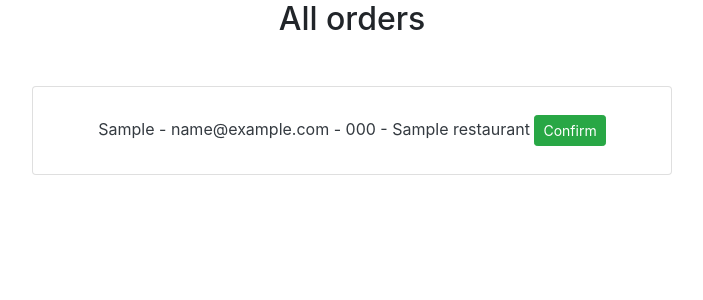
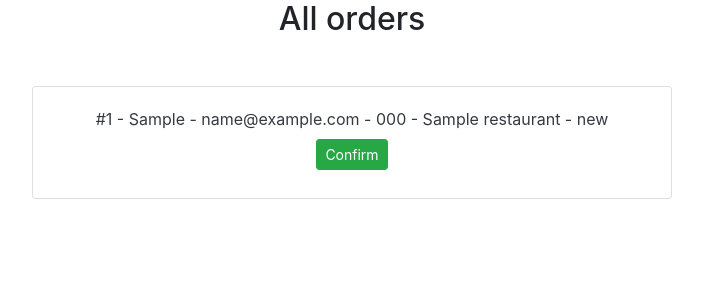
Before and after one commit to Jerome-Allgood/test_task, a Django app: page /preorders/ in a window 1280 px wide. Shown: the part 56-356 px from the top of the page, without its empty margins (288-991 px from the left). Run offline with Django 3.2, Linux system fonts and the light colour scheme; tables that the repository leaves empty hold one stand-in row (values such as "Sample post"); some libraries are stand-ins or nearby versions.

Commit message:
all_orders and all_reserves templates updated. Default value for status field in PreOrder model fixed. MyOrders and AllOrders view updated.

```diff
--- a/test_task/test_restaurants/models.py
+++ b/test_task/test_restaurants/models.py
@@ -69,7 +69,7 @@ class PreOrder(models.Model):
     user = models.ForeignKey(CustomUser, on_delete=models.CASCADE)
     restaurant = models.ForeignKey(Restaurant, on_delete=models.CASCADE)
     status = models.CharField(max_length=20, choices=STATUS_CHOICES,
-                              default='planned')
+                              default='new')
 
     def __str__(self):
         return f'Preorder #{self.id}'
--- a/test_task/test_restaurants/templates/all_orders.html
+++ b/test_task/test_restaurants/templates/all_orders.html
@@ -9,15 +9,19 @@
         {% for pre_order in pre_orders %}
           <form method="post">
             {% csrf_token %}
-            {{ pre_order.user.first_name }} - {{ pre_order.user.email }}
+            #{{ pre_order.id }} - {{ pre_order.user.first_name }}
+            - {{ pre_order.user.email }}
             - {{ pre_order.user.phone }} - {{ pre_order.restaurant }}
+            - {{ pre_order.status }}
             <input type="hidden" name="user" value="{{ pre_order.user.id }}">
             <input type="hidden" name="restaurant"
                    value="{{ pre_order.restaurant.id }}">
             <input type="hidden" name="pre_order_id"
                    value="{{ pre_order.id }}">
+            {% if pre_order.status == 'new' %}
               <button type="submit" class="btn btn-sm btn-success my-2">Confirm
               </button>
+            {% endif %}
           </form>
         {% endfor %}
       {% else %}
--- a/test_task/test_restaurants/templates/all_reserves.html
+++ b/test_task/test_restaurants/templates/all_reserves.html
@@ -11,6 +11,7 @@
             {% csrf_token %}
             {{ reserve.user.first_name }} - {{ reserve.user.email }}
             - {{ reserve.user.phone }} - {{ reserve.restaurant }}
+            - {{ reserve.preorder }}
             <input
                 type="hidden" name="user" value="{{ reserve.user.id }}">
             <input type="hidden" name="restaurant"
--- a/test_task/test_restaurants/views.py
+++ b/test_task/test_restaurants/views.py
@@ -77,7 +77,8 @@ class ProfileView(TemplateView):
 class MyOrders(ListView):
 
     def get(self, request, *args, **kwargs):
-        pre_orders = PreOrder.objects.filter(user=request.user)
+        pre_orders = PreOrder.objects.filter(user=request.user).filter(
+            status='new')
         reserves = Reserved.objects.filter(user=request.user)
         return render(request, 'my_orders.html', {'pre_orders': pre_orders,
                                                   'reserves': reserves})
@@ -92,6 +93,8 @@ class AllOrders(ListView):
         user = CustomUser.objects.get(id=request.POST['user'])
         restaurant = Restaurant.objects.get(id=request.POST['restaurant'])
         pre_order = PreOrder.objects.get(id=request.POST['pre_order_id'])
+        pre_order.status = 'confirmed'
+        pre_order.save()
         new_reserve = Reserved.objects.create(
             user=user,
             restaurant=restaurant,
```
Lines whose indentation alone changed are shown as unchanged.
